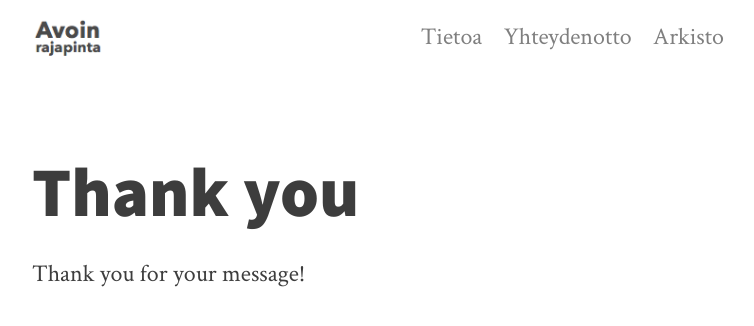
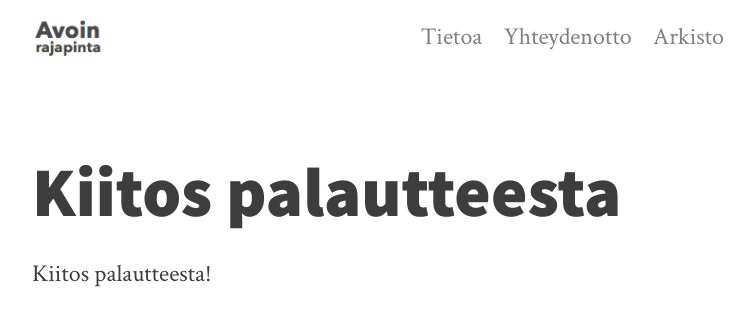
Before and after one commit to okffi/open-api-definition, a Jekyll site: the page built from thanks.md, in a window 1280 px wide. Shown: the top 326 px of the page, without its empty margins (258-1012 px from the left). Built offline with Jekyll 4.4.1, drawn with Linux system fonts in a browser that asks for light colours; nearby versions of some CDN libraries.

Commit message:
Update thanks.md
Suomennusta

```diff
--- a/thanks.md
+++ b/thanks.md
@@ -1,6 +1,6 @@
 ---
 layout: page
-title: Thank you
+title: Kiitos palautteesta
 ---
 
-Thank you for your message!
+Kiitos palautteesta!
```
